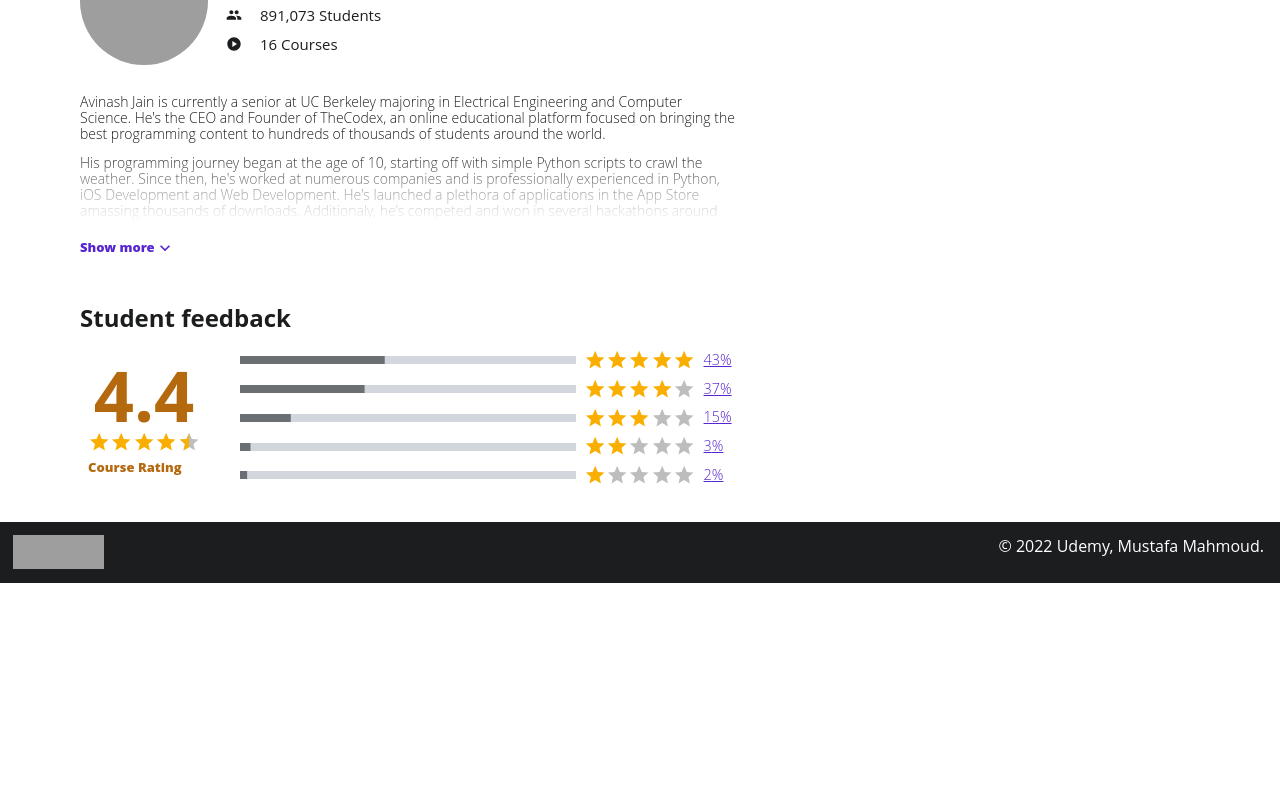
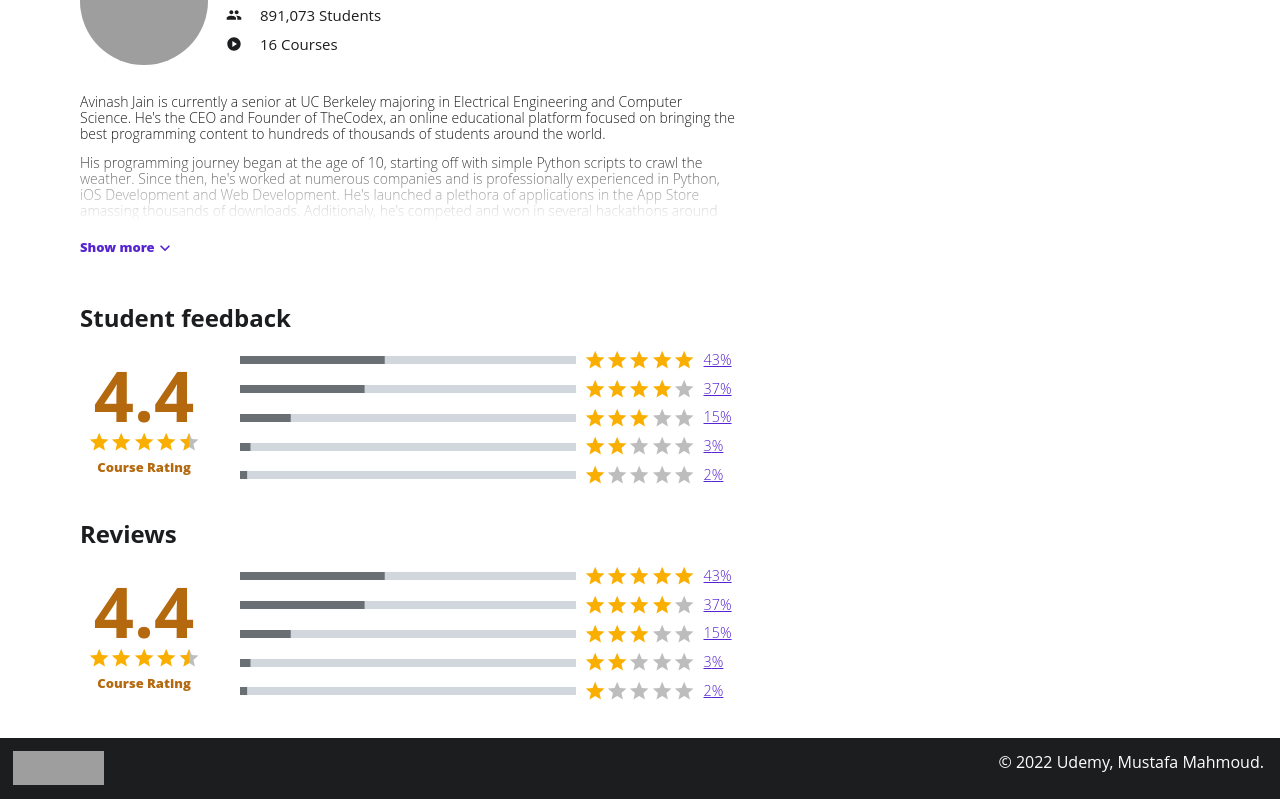
Before and after one commit to Muostafa/project-2, a React (Create React App) app: page /course/1 in a window 1280 px wide. Shown: the part 2022-2821 px from the top of the page. Before the commit the page ends 2605 px from the top, so only its background shows below. Built offline with nearby package versions, Linux system fonts and the light colour scheme; grey boxes are pictures that could not be loaded.

Commit message:
reviews init

```diff
--- a/src/components/CoursesComponents/Review.js
+++ b/src/components/CoursesComponents/Review.js
@@ -1,9 +1,51 @@
-import React from 'react'
+import React from "react";
+import styles from "../../styles/CoursePage/studentFeedback.module.css";
+import Rating from "@mui/material/Rating";
+import StarIcon from "@mui/icons-material/Star";
+import BarWithPercentage from "./BarWithPercentage";
 
-function Review() {
+function Review({ course }) {
+  const percentages = course.ratingsSplit;
   return (
-    <div>Review</div>
-  )
+    <div className={styles.container}>
+      <h3 style={{ marginBottom: "1rem" }}>Reviews</h3>
+      <div className={styles.feedback}>
+        <div className={styles.averageRating}>
+          <h3 className={styles.ratingText}>4.4</h3>
+          <div
+            style={{
+              display: "flex",
+              flexDirection: "column",
+              alignItems: "center",
+            }}
+          >
+            <Rating
+              className={styles.rating}
+              style={{ fontSize: "1.4rem" }}
+              name="text-feedback"
+              value={course.rating}
+              readOnly
+              precision={0.5}
+              emptyIcon={
+                <StarIcon
+                  className={styles.star}
+                  style={{ fontSize: "1.4rem" }}
+                />
+              }
+            />
+            <h3 className={styles.courseRating}>Course Rating</h3>
+          </div>
+        </div>
+        <div className={styles.bars}>
+          <BarWithPercentage stars={5} percentage={percentages[0]} />
+          <BarWithPercentage stars={4} percentage={percentages[1]} />
+          <BarWithPercentage stars={3} percentage={percentages[2]} />
+          <BarWithPercentage stars={2} percentage={percentages[3]} />
+          <BarWithPercentage stars={1} percentage={percentages[4]} />
+        </div>
+      </div>
+    </div>
+  );
 }
 
-export default Review
+export default Review;
--- a/src/components/CoursesComponents/StudentFeedback.js
+++ b/src/components/CoursesComponents/StudentFeedback.js
@@ -1,6 +1,5 @@
 import React from "react";
 import styles from "../../styles/CoursePage/studentFeedback.module.css";
-import LinearDeterminate from "./LinearDeterminate";
 import Rating from "@mui/material/Rating";
 import StarIcon from "@mui/icons-material/Star";
 import BarWithPercentage from "./BarWithPercentage";
@@ -13,7 +12,13 @@ function StudentFeedback({ course }) {
       <div className={styles.feedback}>
         <div className={styles.averageRating}>
           <h3 className={styles.ratingText}>4.4</h3>
-          <div style={{display:"flex", flexDirection:"column"}}>
+          <div
+            style={{
+              display: "flex",
+              flexDirection: "column",
+              alignItems: "center",
+            }}
+          >
             <Rating
               className={styles.rating}
               style={{ fontSize: "1.4rem" }}
--- a/src/components/HomePage/CoursesContainer.js
+++ b/src/components/HomePage/CoursesContainer.js
@@ -25,6 +25,14 @@ function CoursesContainer({ courses, title, description }) {
         <h3>{title}</h3>
         <p style={textStyle}>{description}</p>
       </article>
+      <div
+        className="webpage"
+        style={{margin: "6px 0 30px 0", padding: "0", display: "flex", margin:"0px 0px 0px 1.8rem"}}
+      >
+        <a href="" className="white-button">
+          <h3 className="explore-button">Explore Python</h3>
+        </a>
+      </div>
       <div className={styles.coursesPictures}>{coursesList}</div>
     </div>
   );
--- a/src/pages/CoursePage.js
+++ b/src/pages/CoursePage.js
@@ -13,6 +13,7 @@ import NavBar from "../components/NavBar";
 import useOnScreen from "../hooks/useOnScreen";
 import instructors from "../pages/instructors";
 import StudentFeedback from "../components/CoursesComponents/StudentFeedback";
+import Review from "../components/CoursesComponents/Review";
 
 //to pass the refs to navigator
 export const refsContext = createContext();
@@ -45,7 +46,9 @@ function CoursePage({ courses }) {
   const topContainerOnScreen = useOnScreen(topContainerRef, "-60px");
 
   return (
-    <refsContext.Provider value={{ whatYouLearnRef, contentRef, instructorRef ,value, setValue}}>
+    <refsContext.Provider
+      value={{ whatYouLearnRef, contentRef, instructorRef, value, setValue }}
+    >
       <div className="home-page">
         <NavBar />
         <TopContainer
@@ -63,9 +66,10 @@ function CoursePage({ courses }) {
             <WhatYouWillLearn ref={whatYouLearnRef} course={course} />
             <CourseContent course={course} ref={contentRef} />
             <Requirements course={course} />
-            <Description course = {course}/>
-            <Instructor ref={instructorRef} instructor={instructor}/>
-            <StudentFeedback course={course}/>
+            <Description course={course} />
+            <Instructor ref={instructorRef} instructor={instructor} />
+            <StudentFeedback course={course} />
+            <Review course={course} />
           </div>
         </div>
         <Footer ref={footerRef} />
--- a/src/styles/HomePage/courseCard.module.css
+++ b/src/styles/HomePage/courseCard.module.css
@@ -13,7 +13,7 @@
     align-self: center;
     align-items: center;
     justify-content: space-around;
-    margin: auto;
+    padding: 0 0.2rem;
     overflow: hidden;
     box-sizing: border-box;
     overflow-y: hidden;
```
